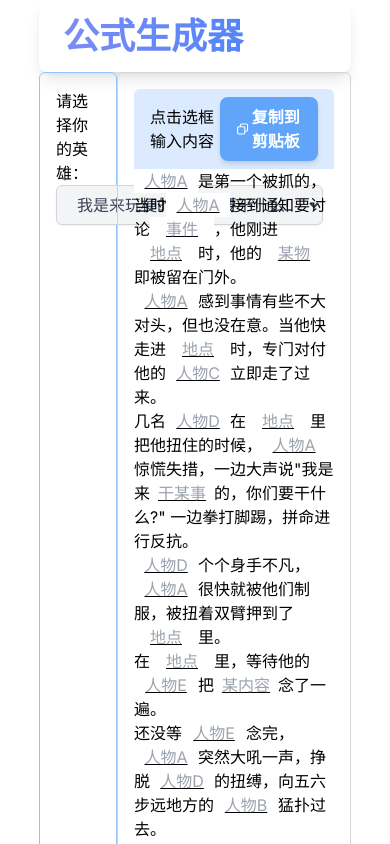
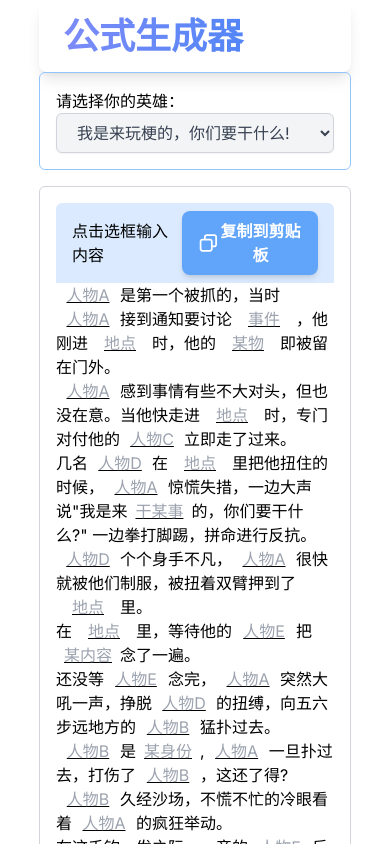
Before and after one commit to EvenL94/meme-joke-generator, a Next.js app: page / in a window 390 px wide. Shown: the top 844 px of the page. Built offline with nearby package versions, Linux system fonts and the light colour scheme.

Commit message:
add responsive design

```diff
--- a/src/app/page.tsx
+++ b/src/app/page.tsx
@@ -44,13 +44,13 @@ export default function Home() {
         <h1 className="text-4xl font-bold text-gray-800 bg-gradient-to-r from-indigo-400 to-blue-500 text-transparent bg-clip-text py-4 px-6 rounded-lg shadow-lg">
           公式生成器
         </h1>
-        <div className="flex">
-          <div className="w-1/4  border border-blue-300 rounded-md p-4">
+        <div className="block xl:flex">
+          <div className="w-full xl:w-1/4 border border-blue-300 rounded-md p-4 mb-4 xl:mb-0">
             <p>请选择你的英雄：</p>
             <select
               value={selectedComponentKey}
               onChange={handleSelectChange}
-              className="block  px-4 py-2 border border-gray-300 rounded-md shadow-sm focus:outline-none focus:ring-2 focus:ring-indigo-300 focus:border-indigo-500 text-gray-700 bg-gray-100 hover:bg-gray-200 transition duration-300 ease-in-out"
+              className="block w-full px-4 py-2 border border-gray-300 rounded-md shadow-sm focus:outline-none focus:ring-2 focus:ring-indigo-300 focus:border-indigo-500 text-gray-700 bg-gray-100 hover:bg-gray-200 transition duration-300 ease-in-out"
             >
               <option className="bg-white text-gray-700" value="whw">
                 我是来玩梗的，你们要干什么!
@@ -66,7 +66,7 @@ export default function Home() {
               </option>
             </select>
           </div>
-          <div className="w-3/4 border border-gray-300 rounded-md p-4">
+          <div className="w-full xl:w-3/4 border border-gray-300 rounded-md p-4">
             {componentMap.get(selectedComponentKey)}
           </div>
         </div>
```
